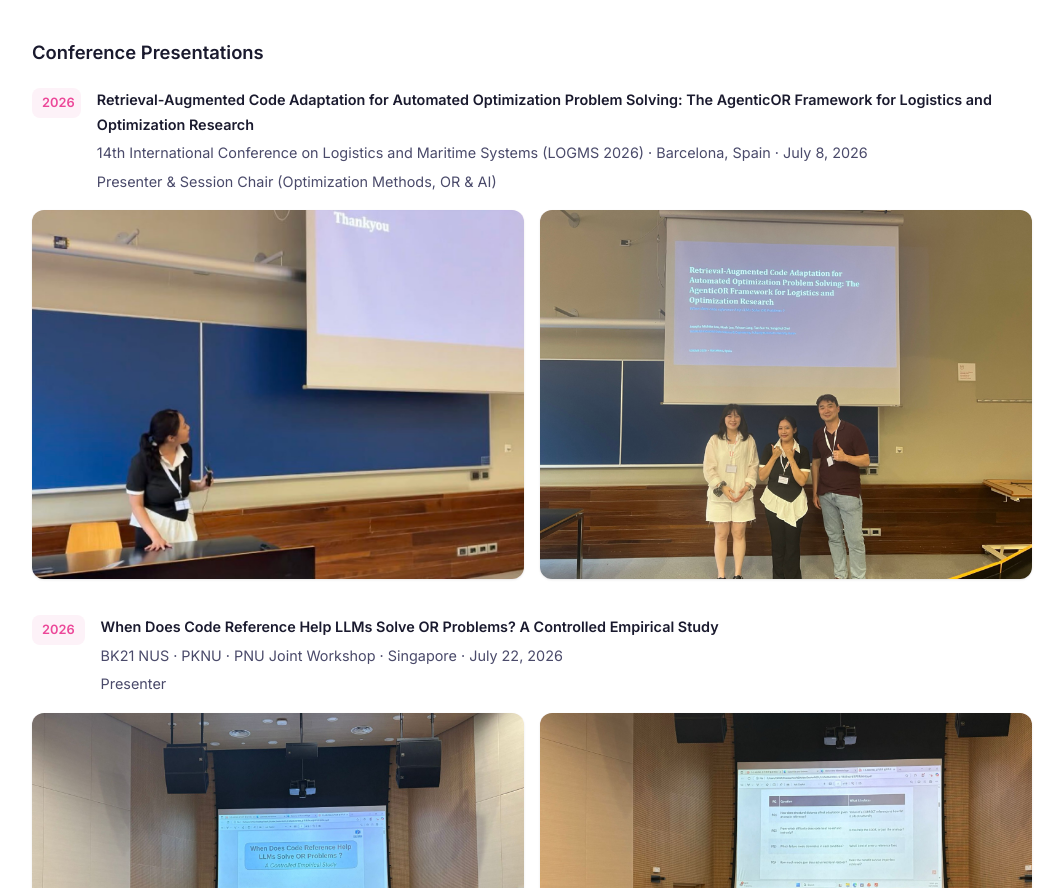
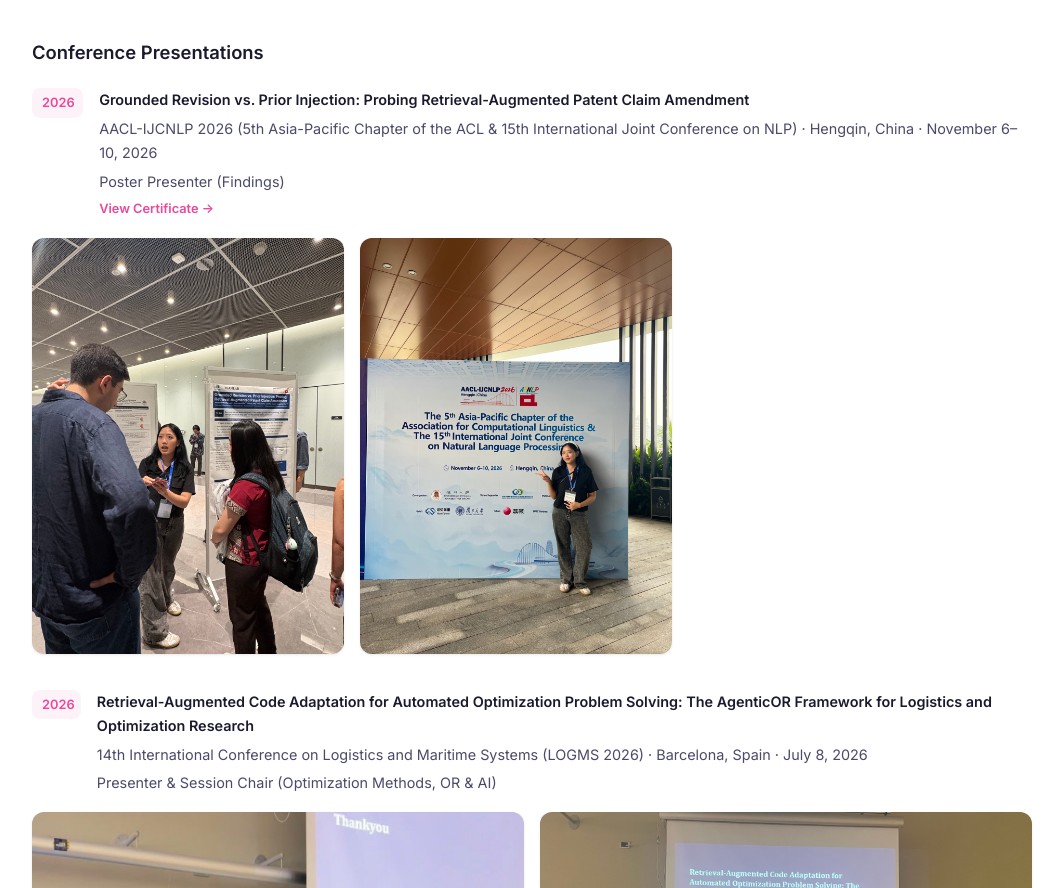
Before and after one commit to jmichikoleo/jmichikoleo.github.io, a plain HTML site: page index.html in a window 1280 px wide. Shown: the part 2713-3601 px from the top of the page, without its empty margins (108-1171 px from the left). Drawn offline with Linux system fonts and the light colour scheme.

Commit message:
Add AACL-IJCNLP 2026 poster presentation with photos and certificate
Co-Authored-By: Claude Opus 5.5 <noreply@anthropic.com>

```diff
--- a/index.html
+++ b/index.html
@@ -122,6 +122,21 @@
 
       <h3 class="subsection-title" data-i18n="research.talks">Conference Presentations</h3>
       <div class="talk-list">
+        <div class="talk fade-in">
+          <div class="cert-item">
+            <span class="cert-year">2026</span>
+            <div>
+              <strong>Grounded Revision vs. Prior Injection: Probing Retrieval-Augmented Patent Claim Amendment</strong>
+              <p data-i18n="research.talk3.venue">AACL-IJCNLP 2026 (5th Asia-Pacific Chapter of the ACL &amp; 15th International Joint Conference on NLP) &middot; Hengqin, China &middot; November 6&ndash;10, 2026</p>
+              <p data-i18n="research.talk3.role">Poster Presenter (Findings)</p>
+              <a href="assets/certificates/aacl-ijcnlp-2026-attendance.pdf" target="_blank" class="cert-link" data-i18n="research.talk3.cert">View Certificate &rarr;</a>
+            </div>
+          </div>
+          <div class="photo-gallery photo-gallery-portrait">
+            <figure><img src="assets/conference/aacl-2026-poster.jpg" alt="Presenting the poster at AACL-IJCNLP 2026" loading="lazy"></figure>
+            <figure><img src="assets/conference/aacl-2026-venue.jpg" alt="At the AACL-IJCNLP 2026 venue in Hengqin, China" loading="lazy"></figure>
+          </div>
+        </div>
         <div class="talk fade-in">
           <div class="cert-item">
             <span class="cert-year">2026</span>
--- a/script.js
+++ b/script.js
@@ -143,6 +143,9 @@ const translations = {
     'research.talks': '학회 발표',
     'research.talk1.venue': '제14회 International Conference on Logistics and Maritime Systems (LOGMS 2026) \u00B7 스페인 바르셀로나 \u00B7 2026년 7월 8일',
     'research.talk1.role': '발표자 및 세션 좌장 (Optimization Methods, OR & AI)',
+    'research.talk3.venue': 'AACL-IJCNLP 2026 (제5회 ACL 아시아태평양 지부 학술대회 & 제15회 IJCNLP) \u00B7 중국 헝친 \u00B7 2026년 11월 6\u201310일',
+    'research.talk3.role': '포스터 발표 (Findings)',
+    'research.talk3.cert': '참가 증명서 보기 \u2192',
     'research.talk2.venue': 'BK21 NUS \u00B7 부경대 \u00B7 부산대 공동 워크숍 \u00B7 싱가포르 \u00B7 2026년 7월 22일',
     'research.talk2.role': '발표자',
 
--- a/style.css
+++ b/style.css
@@ -1060,3 +1060,11 @@ ul {
   color: var(--text-light);
   margin-top: 10px;
 }
+
+.photo-gallery-portrait {
+  max-width: 640px;
+}
+
+.photo-gallery-portrait figure {
+  aspect-ratio: 3 / 4;
+}
```
Also changed, not shown: assets/conference/aacl-2026-poster.jpg (added), assets/conference/aacl-2026-venue.jpg (added), 1 other file.
